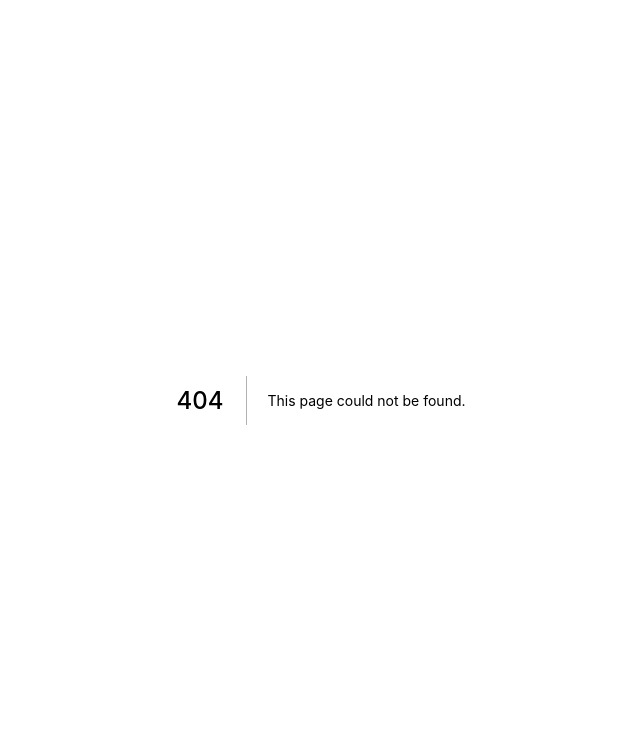
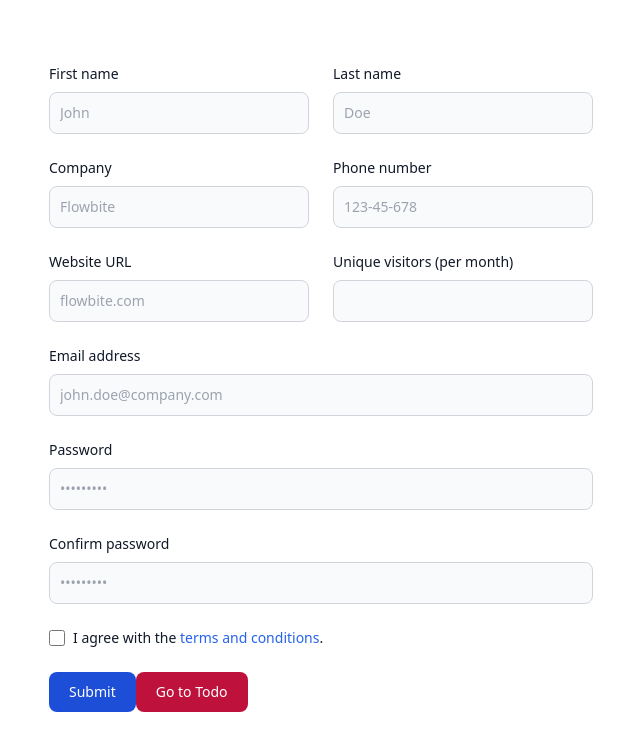
Before and after one commit to joao-arce/mobile-creative-festa, a Next.js app: page /tela in a window 1280 px wide. Before the commit this address had no page. Shown: the top 750 px of the page, without its empty margins (319-959 px from the left). Built offline with nearby package versions, Linux system fonts and the light colour scheme.

Commit message:
Fix some features

```diff
--- a/pages/pedido.tsx
+++ b/pages/pedido.tsx
@@ -20,9 +20,14 @@
 
   const router = useRouter();
 
-  const getOrder = () => {
+  const wrapperGetOrder = async () => {
+    await getOrder();
+  };
+
+  const getOrder = async () => {
     const { order } = router.query;
-    const myOrder = order !== undefined ? JSON.parse(order?.toString()) : {};
+    const myOrder =
+      order !== undefined ? await JSON.parse(order?.toString()) : {};
 
     // console.log('myOrder ', myOrder);
     setIdOrder(myOrder.id);
@@ -54,7 +59,7 @@
   };
 
   useEffect(() => {
-    getOrder();
+    wrapperGetOrder();
   }, []);
 
   return (
--- a/pages/prePedido.tsx
+++ b/pages/prePedido.tsx
@@ -15,6 +15,8 @@
   const handlePedido = (e: React.SyntheticEvent) => {
     e.preventDefault();
 
+    console.log('order ', order);
+
     const myOrder = JSON.stringify(order);
 
     router.push({ pathname: '/pedido', query: { order: myOrder } });
@@ -24,11 +26,14 @@
     e.preventDefault();
 
     const orderNumber = order?.number;
+
     router.push({ pathname: '/parcial', query: { number: orderNumber } });
   };
 
   const loadOrder = () => {
     const { order } = router.query;
+
+    console.log('loadOrder ', order);
 
     const orderAux = order !== undefined ? JSON.parse(order.toString()) : '';
     setOrder(orderAux);
--- /dev/null
+++ b/pages/tela.tsx
@@ -0,0 +1,196 @@
+import { useRouter } from 'next/router';
+
+// const Todo = ({ todos }: Props) =>
+
+const Tela = () => {
+  const router = useRouter();
+
+  const handleGo = (e: any) => {
+    e.preventDefault();
+    // router.push('/todo');
+    router.push('/pedido');
+  };
+  return (
+    <div className="max-w-2xl mx-auto bg-white p-16">
+      <form>
+        <div className="grid gap-6 mb-6 lg:grid-cols-2">
+          <div>
+            <label
+              htmlFor="first_name"
+              className="block mb-2 text-sm font-medium text-gray-900 dark:text-gray-300"
+            >
+              First name
+            </label>
+            <input
+              type="text"
+              id="first_name"
+              className="bg-gray-50 border border-gray-300 text-gray-900 text-sm rounded-lg focus:ring-blue-500 focus:border-blue-500 block w-full p-2.5 dark:bg-gray-700 dark:border-gray-600 dark:placeholder-gray-400 dark:text-white dark:focus:ring-blue-500 dark:focus:border-blue-500"
+              placeholder="John"
+              required
+            />
+          </div>
+          <div>
+            <label
+              htmlFor="last_name"
+              className="block mb-2 text-sm font-medium text-gray-900 dark:text-gray-300"
+            >
+              Last name
+            </label>
+            <input
+              type="text"
+              id="last_name"
+              className="bg-gray-50 border border-gray-300 text-gray-900 text-sm rounded-lg focus:ring-blue-500 focus:border-blue-500 block w-full p-2.5 dark:bg-gray-700 dark:border-gray-600 dark:placeholder-gray-400 dark:text-white dark:focus:ring-blue-500 dark:focus:border-blue-500"
+              placeholder="Doe"
+              required
+            />
+          </div>
+          <div>
+            <label
+              htmlFor="company"
+              className="block mb-2 text-sm font-medium text-gray-900 dark:text-gray-300"
+            >
+              Company
+            </label>
+            <input
+              type="text"
+              id="company"
+              className="bg-gray-50 border border-gray-300 text-gray-900 text-sm rounded-lg focus:ring-blue-500 focus:border-blue-500 block w-full p-2.5 dark:bg-gray-700 dark:border-gray-600 dark:placeholder-gray-400 dark:text-white dark:focus:ring-blue-500 dark:focus:border-blue-500"
+              placeholder="Flowbite"
+              required
+            />
+          </div>
+          <div>
+            <label
+              htmlFor="phone"
+              className="block mb-2 text-sm font-medium text-gray-900 dark:text-gray-300"
+            >
+              Phone number
+            </label>
+            <input
+              type="tel"
+              id="phone"
+              className="bg-gray-50 border border-gray-300 text-gray-900 text-sm rounded-lg focus:ring-blue-500 focus:border-blue-500 block w-full p-2.5 dark:bg-gray-700 dark:border-gray-600 dark:placeholder-gray-400 dark:text-white dark:focus:ring-blue-500 dark:focus:border-blue-500"
+              placeholder="123-45-678"
+              pattern="[0-9]{3}-[0-9]{2}-[0-9]{3}"
+              required
+            />
+          </div>
+          <div>
+            <label
+              htmlFor="website"
+              className="block mb-2 text-sm font-medium text-gray-900 dark:text-gray-300"
+            >
+              Website URL
+            </label>
+            <input
+              type="url"
+              id="website"
+              className="bg-gray-50 border border-gray-300 text-gray-900 text-sm rounded-lg focus:ring-blue-500 focus:border-blue-500 block w-full p-2.5 dark:bg-gray-700 dark:border-gray-600 dark:placeholder-gray-400 dark:text-white dark:focus:ring-blue-500 dark:focus:border-blue-500"
+              placeholder="flowbite.com"
+              required
+            />
+          </div>
+          <div>
+            <label
+              htmlFor="visitors"
+              className="block mb-2 text-sm font-medium text-gray-900 dark:text-gray-300"
+            >
+              Unique visitors (per month)
+            </label>
+            <input
+              type="number"
+              id="visitors"
+              className="bg-gray-50 border border-gray-300 text-gray-900 text-sm rounded-lg focus:ring-blue-500 focus:border-blue-500 block w-full p-2.5 dark:bg-gray-700 dark:border-gray-600 dark:placeholder-gray-400 dark:text-white dark:focus:ring-blue-500 dark:focus:border-blue-500"
+              placeholder=""
+              required
+            />
+          </div>
+        </div>
+        <div className="mb-6">
+          <label
+            htmlFor="email"
+            className="block mb-2 text-sm font-medium text-gray-900 dark:text-gray-300"
+          >
+            Email address
+          </label>
+          <input
+            type="email"
+            id="email"
+            className="bg-gray-50 border border-gray-300 text-gray-900 text-sm rounded-lg focus:ring-blue-500 focus:border-blue-500 block w-full p-2.5 dark:bg-gray-700 dark:border-gray-600 dark:placeholder-gray-400 dark:text-white dark:focus:ring-blue-500 dark:focus:border-blue-500"
+            placeholder="john.doe@company.com"
+            required
+          />
+        </div>
+        <div className="mb-6">
+          <label
+            htmlFor="password"
+            className="block mb-2 text-sm font-medium text-gray-900 dark:text-gray-300"
+          >
+            Password
+          </label>
+          <input
+            type="password"
+            id="password"
+            className="bg-gray-50 border border-gray-300 text-gray-900 text-sm rounded-lg focus:ring-blue-500 focus:border-blue-500 block w-full p-2.5 dark:bg-gray-700 dark:border-gray-600 dark:placeholder-gray-400 dark:text-white dark:focus:ring-blue-500 dark:focus:border-blue-500"
+            placeholder="•••••••••"
+            required
+          />
+        </div>
+        <div className="mb-6">
+          <label
+            htmlFor="confirm_password"
+            className="block mb-2 text-sm font-medium text-gray-900 dark:text-gray-300"
+          >
+            Confirm password
+          </label>
+          <input
+            type="password"
+            id="confirm_password"
+            className="bg-gray-50 border border-gray-300 text-gray-900 text-sm rounded-lg focus:ring-blue-500 focus:border-blue-500 block w-full p-2.5 dark:bg-gray-700 dark:border-gray-600 dark:placeholder-gray-400 dark:text-white dark:focus:ring-blue-500 dark:focus:border-blue-500"
+            placeholder="•••••••••"
+            required
+          />
+        </div>
+        <div className="flex items-start mb-6">
+          <div className="flex items-center h-5">
+            <input
+              id="remember"
+              type="checkbox"
+              value=""
+              className="w-4 h-4 border border-gray-300 rounded bg-gray-50 focus:ring-3 focus:ring-blue-300 dark:bg-gray-700 dark:border-gray-600 dark:focus:ring-blue-600 dark:ring-offset-gray-800"
+              required
+            />
+          </div>
+          <label
+            htmlFor="remember"
+            className="ml-2 text-sm font-medium text-gray-900 dark:text-gray-400"
+          >
+            I agree with the{' '}
+            <a
+              href="#"
+              className="text-blue-600 hover:underline dark:text-blue-500"
+            >
+              terms and conditions
+            </a>
+            .
+          </label>
+        </div>
+        <button
+          type="submit"
+          className="text-white bg-blue-700 hover:bg-blue-800 focus:ring-4 focus:outline-none focus:ring-blue-300 font-medium rounded-lg text-sm w-full sm:w-auto px-5 py-2.5 text-center dark:bg-blue-600 dark:hover:bg-blue-700 dark:focus:ring-blue-800"
+        >
+          Submit
+        </button>
+        <button
+          type="button"
+          onClick={handleGo}
+          className="text-white bg-rose-700 hover:bg-rose-800 focus:ring-4 focus:outline-none focus:ring-blue-300 font-medium rounded-lg text-sm w-full sm:w-auto px-5 py-2.5 text-center dark:bg-blue-600 dark:hover:bg-blue-700 dark:focus:ring-blue-800"
+        >
+          Go to Todo
+        </button>
+      </form>
+    </div>
+  );
+};
+
+export default Tela;
--- a/types/order.ts
+++ b/types/order.ts
@@ -10,6 +10,7 @@
   kid_qtd: number;
   status: string;
   id_ticket: number;
+  id_cashier: number;
 };
 
 export type ICompletedOrder = {
@@ -21,6 +22,7 @@
   kid_qtd: number;
   status: string;
   id_ticket: number;
+  id_cashier: number;
   items: IItem[];
   ticket: ITicket;
 };
```
